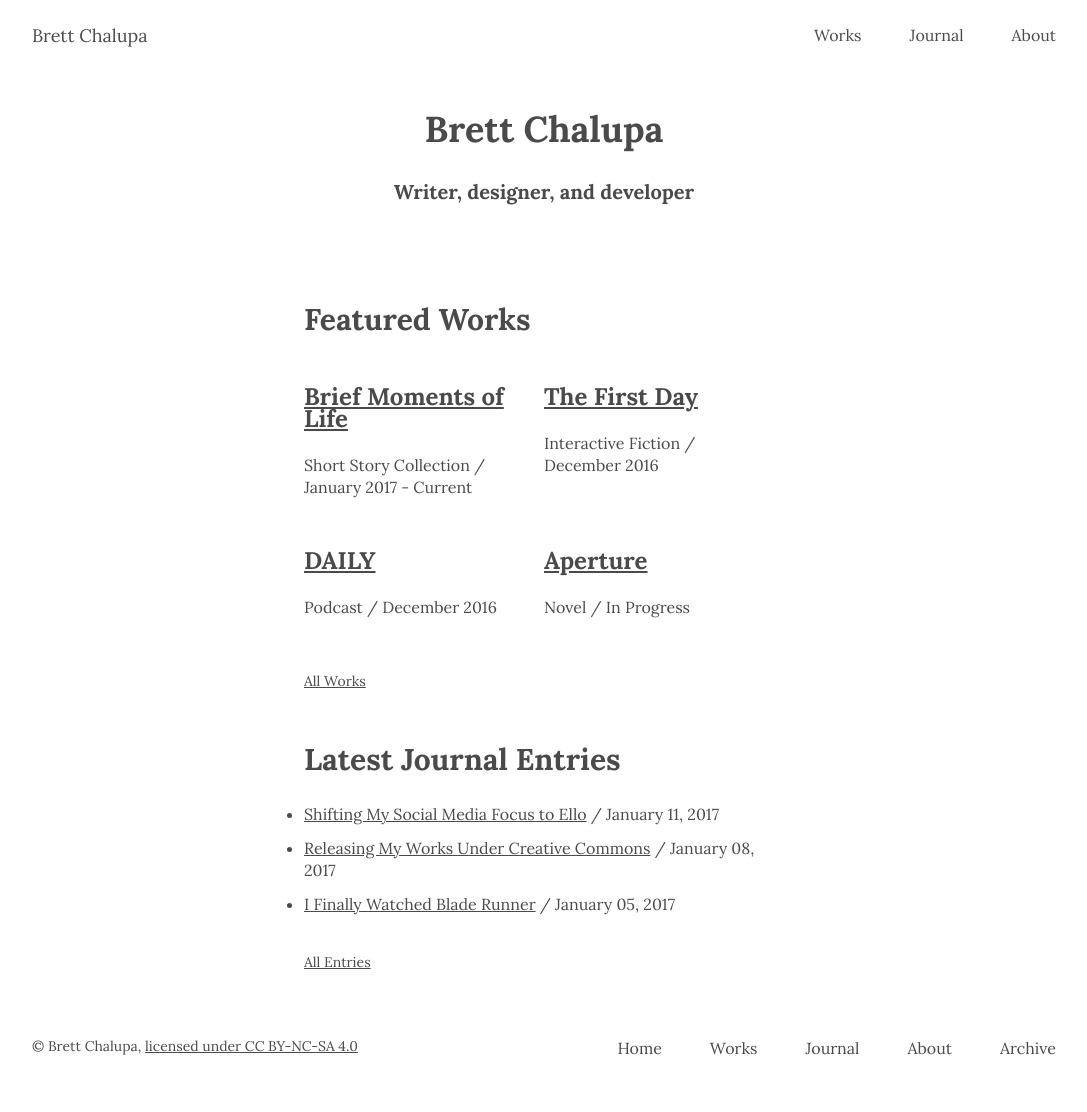
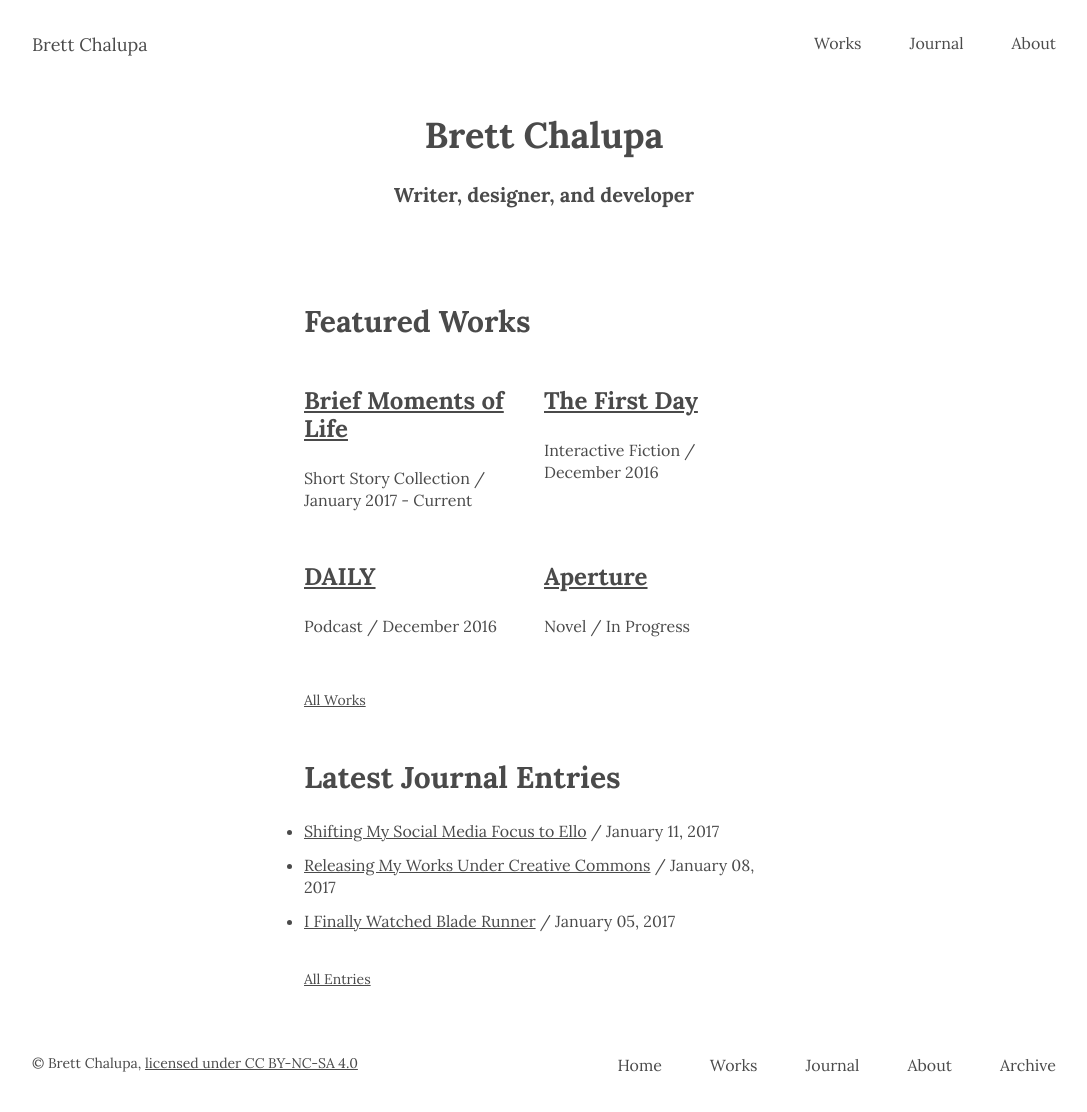
Before and after one commit to brettchalupa/brettchalupa.github.io, a Jekyll site: the page built from index.html, in a window 1280 px wide. Shown: the whole page, without its empty margins (96-1183 px from the left). Built offline with Jekyll 4.4.1, drawn with Linux system fonts in a browser that asks for light colours; a script that is not in the unit is left out.

Commit message:
Specify line-height for headers
This makes it so that headers don't overlap when the line breaks, which
was an issue with works with longer titles.

```diff
--- a/_sass/layout.scss
+++ b/_sass/layout.scss
@@ -28,26 +28,32 @@
 
 h1 {
   font-size: 36px;
+  line-height: 42px;
 }
 
 h2 {
   font-size: 30px;
+  line-height: 36px;
 }
 
 h3 {
   font-size: 24px;
+  line-height: 28px;
 }
 
 h4 {
   font-size: 20px;
+  line-height: 24px;
 }
 
 h5 {
   font-size: 16px;
+  line-height: 18px;
 }
 
 h6 {
   font-size: 14px;
+  line-height: 16px;
 }
 
 p, ul, ol, li, span, blockquote, small {
```
